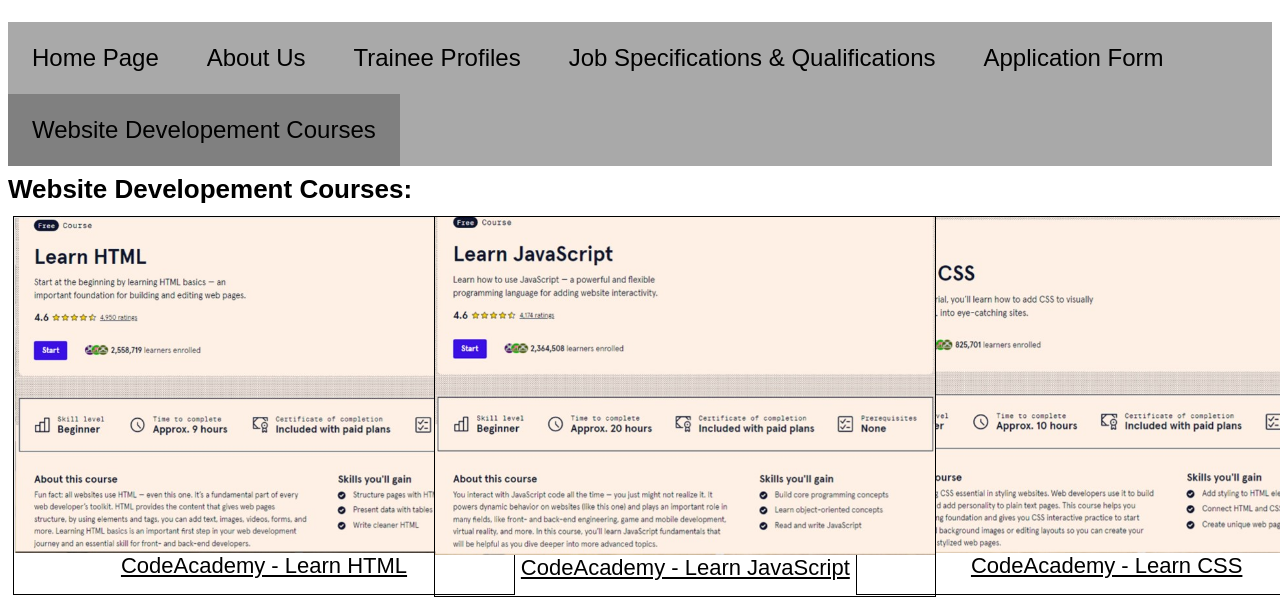
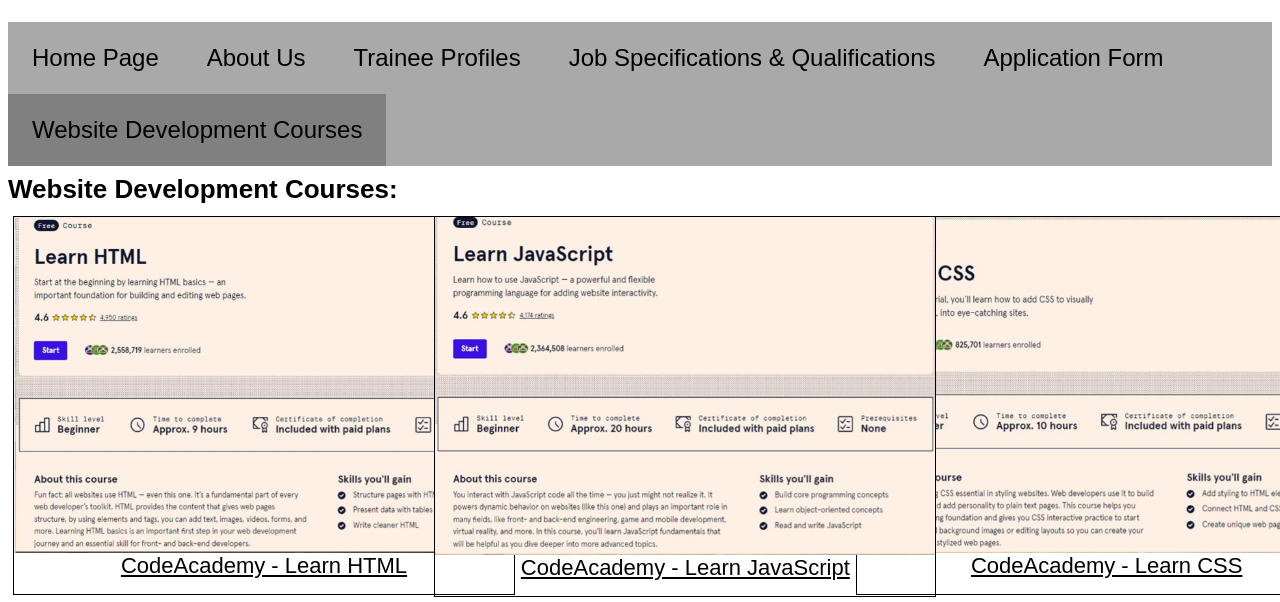
Before and after one commit to jorjaseekings/gorga, a plain HTML site: page WebDevCourses.html in a window 1280 px wide. Shown: the part 158-760 px from the top of the page. Drawn offline with Linux system fonts and the light colour scheme.

Commit message:
Update WebDevCourses.html

```diff
--- a/WebDevCourses.html
+++ b/WebDevCourses.html
@@ -6,7 +6,7 @@
 
 	<head>
 		<link rel="Stylesheet" type="text/css" href="style.css">
-		<title>Website Developement Courses</title>
+		<title>Website Development Courses</title>
 		<meta name="viewport" content="width=device-width, initial-scale=1.0">
 		<meta charset="UTF-8">
 	</head>
@@ -31,12 +31,12 @@
 						<li><a href="TraineeProfiles.html">Trainee Profiles</a></li>
 						<li><a href="JobSpecs.html">Job Specifications & Qualifications</a></li>
 						<li><a href="AppForm.html">Application Form</a></li>
-						<li><a class="active" href="WebDevCourses.html">Website Developement Courses</a></li>
+						<li><a class="active" href="WebDevCourses.html">Website Development Courses</a></li>
 					</ul>
 				</nav>
 			</div>
 			<div class="body_title">
-				<h2>Website Developement Courses:</h2>
+				<h2>Website Development Courses:</h2>
 			</div>
 			<div class="row">
 				<div class="coursecolumn-1">
```
